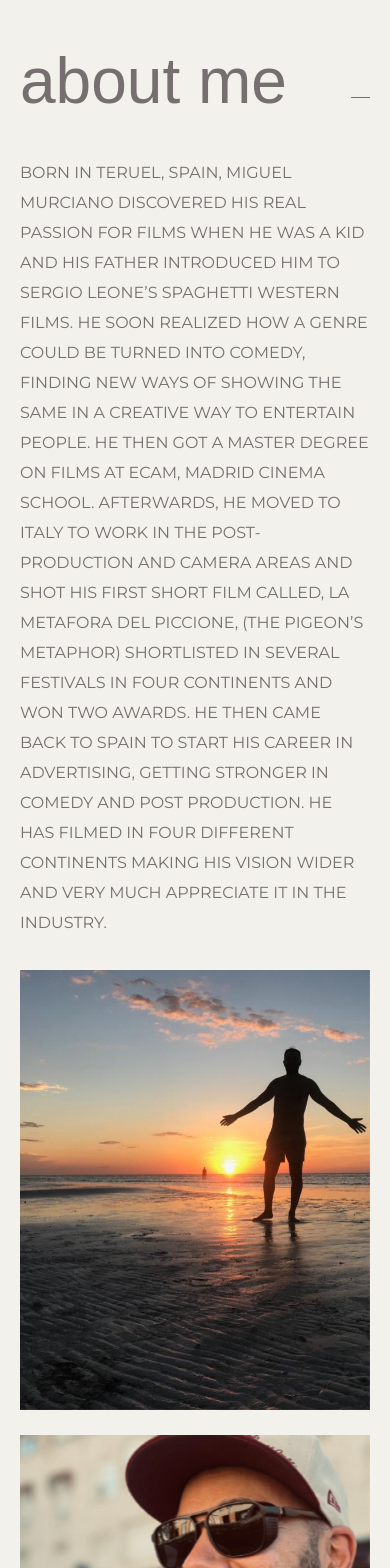
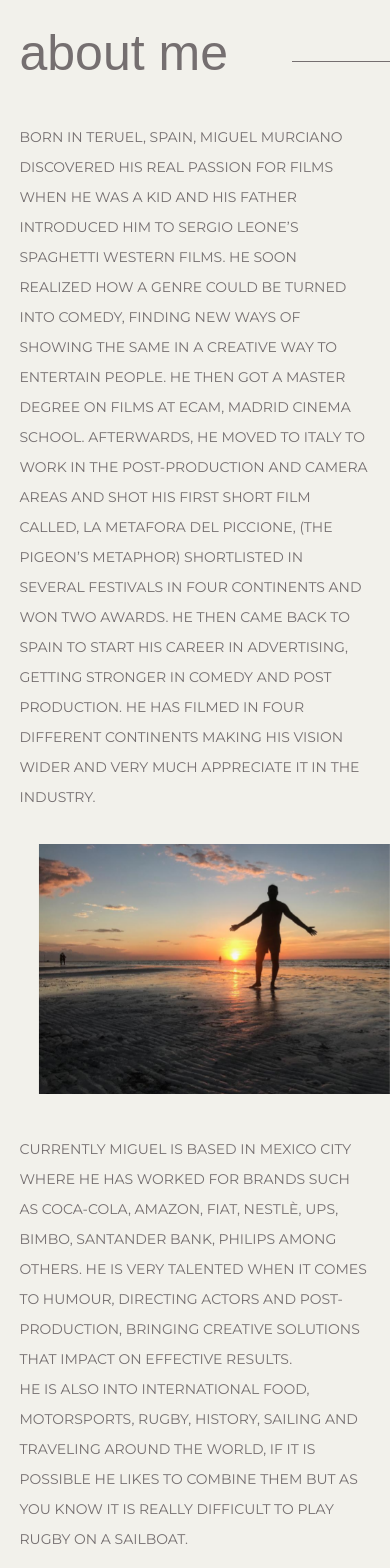
Before and after one commit to JSJ-Web-Solutions/miguel-murciano, a React (Vite) app: page / in a window 390 px wide. Shown: the part 3040-4608 px from the top of the page. Built offline with nearby package versions, Linux system fonts and the light colour scheme; a web font is replaced by a local one.

Commit message:
about-me < 768px

```diff
--- a/src/sass/layout/_aboutMe.scss
+++ b/src/sass/layout/_aboutMe.scss
@@ -119,43 +119,163 @@
   }
 }
 
-@media (max-width: 1280px) {
+// @media (max-width: 1280px) {
+//   .about {
+    // &_title_container {
+    //   h1 {
+    //     padding-left: 5%;
+    //   }
+    // }
+//     // padding: 2rem;
+//     margin-bottom: 5rem;
+    // .row-1 {
+    //   flex-direction: column;
+    //   & p {
+    //     width: 90% !important;
+    //     padding: 0 5% !important;
+
+    //   }
+
+    //   &-images {
+    //     margin-top: 3.2rem;
+    //     width: 50%;
+    //   }
+    // }
+
+//     .mySwiper-2 {
+//       width: 100%;
+//       margin-left: auto;
+//       display: none;
+//     }
+
+//     .swiper-slide-1 {
+//       width: 90% !important;
+//       padding-left: 5%;
+//     }
+
+//     .row-2 {
+//       p {
+//         width: 100%;
+//         padding-left: 0;
+//       }
+
+//       &-images {
+//         display: none;
+//       }
+//     }
+//   }
+// }
+
+// @media (max-width: 800px) {
+// }
+
+@media (max-width: 768px) {
   .about {
-    padding: 2rem;
+    padding: 0 ;
     margin-bottom: 5rem;
+    &_title_container {
+      h1 {
+        padding-left: 5%;
+      }
+    }
+
     .row-1 {
       flex-direction: column;
-      p {
+      & p {
+        width: 90% !important;
+        padding: 0 5% !important;
+      }
+      &-images {
+        margin-top: 3.2rem;
+        height: 40rem;
         width: 100%;
+      }
+    }
+
+    .row-2 {
+      display: flex;
+      flex-direction: column;
+
+      & p {
+        order: -1;
+        width: 90% !important;
+        padding: 0 5% !important;
       }
 
       &-images {
         margin-top: 3.2rem;
         width: 100%;
-        .mySwiper-2 {
-          width: 100%;
-          margin-left: auto;
-        }
+        height: 40rem;
       }
     }
-    .row-2 {
-      p {
-        width: 100%;
-        padding-left: 0;
-      }
 
-      &-images {
-        display: none;
-      }
+    .mySwiper-1 {
+      height: 100%;
+    }
+
+    .swiper-slide-1-img {
+      width: 90% !important;
+      padding-left: 10%;
+    }
+
+    .mySwiper-2 {
+      opacity: 0;
+      pointer-events: none;
+      visibility: hidden;
+    }
+
+    .mySwiper-3 {
+      order: 5;
+      width: 100%;
+    }
+
+    .swiper-slide-3-img {
+      width: 90% !important;
+      padding-right: 10%;
     }
   }
 }
 
-// @media (max-width: 800px) {
-// }
+@media (max-width: 600px) {
+  .about {
+  .row-1 {
+    &-images {
+      height: 35rem;
+    }
+  }
 
-@media (max-width: 768px) {
+  .row-2 {
+    &-images {
+      height: 35rem;
+    }
+  }
+}
 }
 
-// @media (max-width: 480px) {
-// }
+@media (max-width: 480px) {
+  .about {
+    &_title_container {
+      h1 {
+        font-size: 5rem;
+      }
+    }
+
+  .row-1 {
+    & p {
+      font-size: 1.4rem;
+    }
+    &-images {
+      height: 25rem;
+    }
+  }
+
+  .row-2 {
+    & p {
+      font-size: 1.4rem;
+    }
+    &-images {
+      height: 25rem;
+    }
+  }
+}
+}
```
